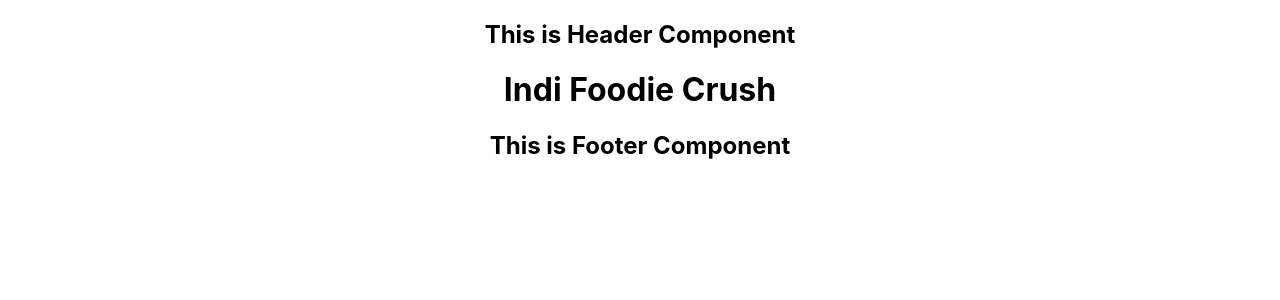
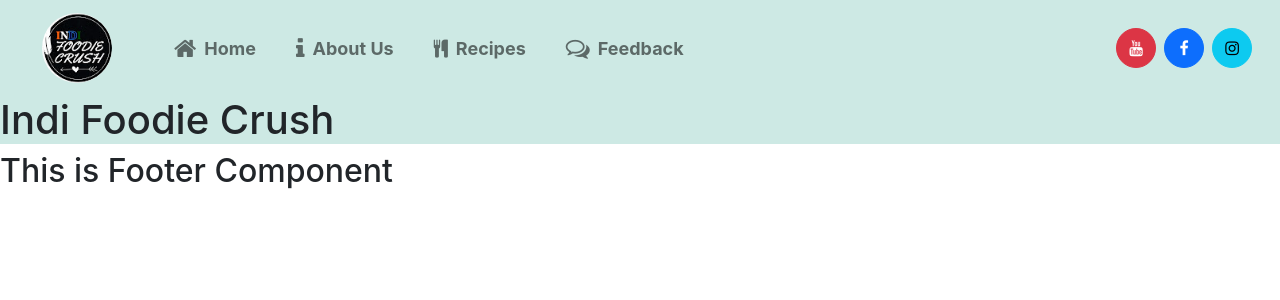
Before and after one commit to Titan35-op/Indi-Foodie_Crush, a React (Create React App) app: page / in a window 1280 px wide. Shown: the top 300 px of the page. Built offline with nearby package versions, Linux system fonts and the light colour scheme.

Commit message:
Initial Header

```diff
--- a/src/App.css
+++ b/src/App.css
@@ -1,38 +1,8 @@
-.App {
-  text-align: center;
+* {
+    margin: 0;
+    padding: 0;
 }
 
-.App-logo {
-  height: 40vmin;
-  pointer-events: none;
+.bg-color {
+    background-color: #cde9e4;
 }
-
-@media (prefers-reduced-motion: no-preference) {
-  .App-logo {
-    animation: App-logo-spin infinite 20s linear;
-  }
-}
-
-.App-header {
-  background-color: #282c34;
-  min-height: 100vh;
-  display: flex;
-  flex-direction: column;
-  align-items: center;
-  justify-content: center;
-  font-size: calc(10px + 2vmin);
-  color: white;
-}
-
-.App-link {
-  color: #61dafb;
-}
-
-@keyframes App-logo-spin {
-  from {
-    transform: rotate(0deg);
-  }
-  to {
-    transform: rotate(360deg);
-  }
-}
--- a/src/components/HeaderComponent.jsx
+++ b/src/components/HeaderComponent.jsx
@@ -1,15 +1,60 @@
-import { Component } from 'react';
+import { Component } from "react";
+import { Navbar, NavbarBrand, Nav, NavbarToggler, Collapse, NavItem, NavLink, Button, Container } from 'reactstrap';
+import '../css/header.css';
 
 class Header extends Component {
 
-    render() {
-        return(
-            <div>
-                <h2>This is Header Component</h2>
-            </div>
-        );
+    constructor(props) {
+        super(props);
+
+        this.state = {
+            isNavOpen: false
+        };
+        this.toggleNav = this.toggleNav.bind(this);
     }
 
+    toggleNav() {
+        this.setState({
+            isNavOpen: !this.state.isNavOpen
+        });
+    }
+
+    render() {
+        return (
+            <>
+                <Container fluid className="navigation bg-color">
+                    <Navbar light expand="sm">
+                        <NavbarBrand href="/">
+                            <img src="assets/images/Logo.jpg" height='70' width='70' alt="Indi Foodie Crush" className='mr-5' />
+                            {/* <span className='title text-center font-weight-bold'>Indi Foodie Crush</span> */}
+                        </NavbarBrand>
+                        <NavbarToggler onClick={this.toggleNav} />
+                        <Collapse isOpen={this.state.isNavOpen} navbar>
+                            <Nav navbar>
+                                <NavLink end className='mx-2 my-1 navLinks' to='/home'><i className='fa fa-home fa-lg'></i><span className='mx-2'>Home</span></NavLink>
+                                <NavLink end className='mx-2 my-1 navLinks' to='/aboutus'><i className='fa fa-info fa-lg'></i><span className='mx-2'>About Us</span></NavLink>
+                                <NavLink end className='mx-2 my-1 navLinks' to='/Recipes'><i className='fa fa-cutlery'></i><span className='mx-2'>Recipes</span></NavLink>
+                                <NavLink end className='mx-2 my-1 navLinks' to='/contactus'><i className='fa fa-comments-o fa-lg'></i><span className='mx-2'>Feedback</span></NavLink>
+                            </Nav>
+                            <Nav className="mx-3 social" navbar>
+                                <NavItem>
+                                    <Button color="danger" className="rounded-circle">
+                                        <span className="fa fa-youtube"></span>
+                                    </Button>
+                                    <Button color="primary" className="rounded-circle mx-2">
+                                        <span className="fa fa-facebook"></span>
+                                    </Button>
+                                    <Button color="info" className="rounded-circle">
+                                        <span className="fa fa-instagram"></span>
+                                    </Button>
+                                </NavItem>
+                            </Nav>
+                        </Collapse>
+                    </Navbar>
+                </Container>
+            </>
+        )
+    }
 }
 
 export default Header;
--- a/src/components/HomeComponent.jsx
+++ b/src/components/HomeComponent.jsx
@@ -4,7 +4,7 @@ class Home extends Component {
 
     render() {
         return(
-            <div>
+            <div className='bg-color'>
                 <h1>Indi Foodie Crush</h1>
             </div>
         );
--- /dev/null
+++ b/src/css/header.css
@@ -0,0 +1,26 @@
+img {
+    border-radius: 50%;
+    margin: 0 30px;
+}
+
+.social .btn {
+    width: 40px;
+    height: 40px;
+}
+
+.navLinks{
+    font-weight: bold;
+    color:rgb(218, 34, 34);
+    font-size: large;
+}
+
+.navLinks:hover{
+    font-size: 1.2rem;
+    position: relative;
+    top: -2px;
+    transition: 0.2s;
+}
+
+.navbar-collapse {
+    justify-content: space-between;
+}
--- a/src/index.js
+++ b/src/index.js
@@ -1,5 +1,8 @@
 import React from 'react';
 import ReactDOM from 'react-dom';
+import 'bootstrap/dist/css/bootstrap.min.css';
+import 'font-awesome/css/font-awesome.min.css';
+import 'bootstrap-social/bootstrap-social.css';
 import './index.css';
 import App from './App';
 import reportWebVitals from './reportWebVitals';
```
Also changed, not shown: package.json (+14 -1 lines), public/assets/images/Logo.jpg (added), 1 other file (tests, documents, lock files or other folders).
